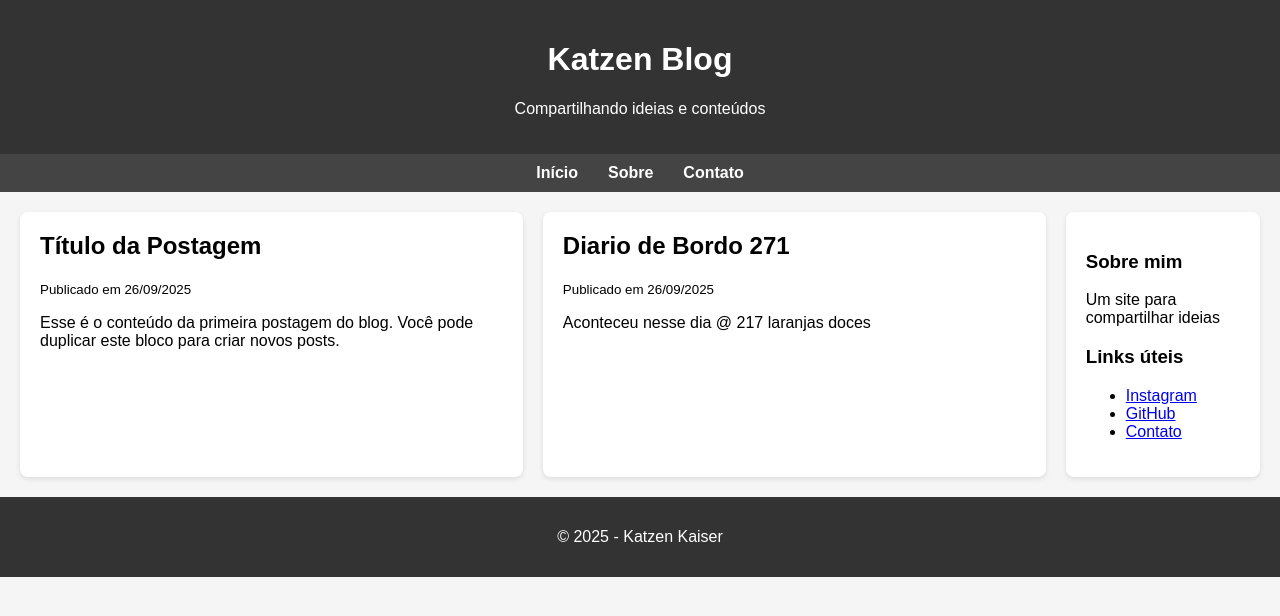
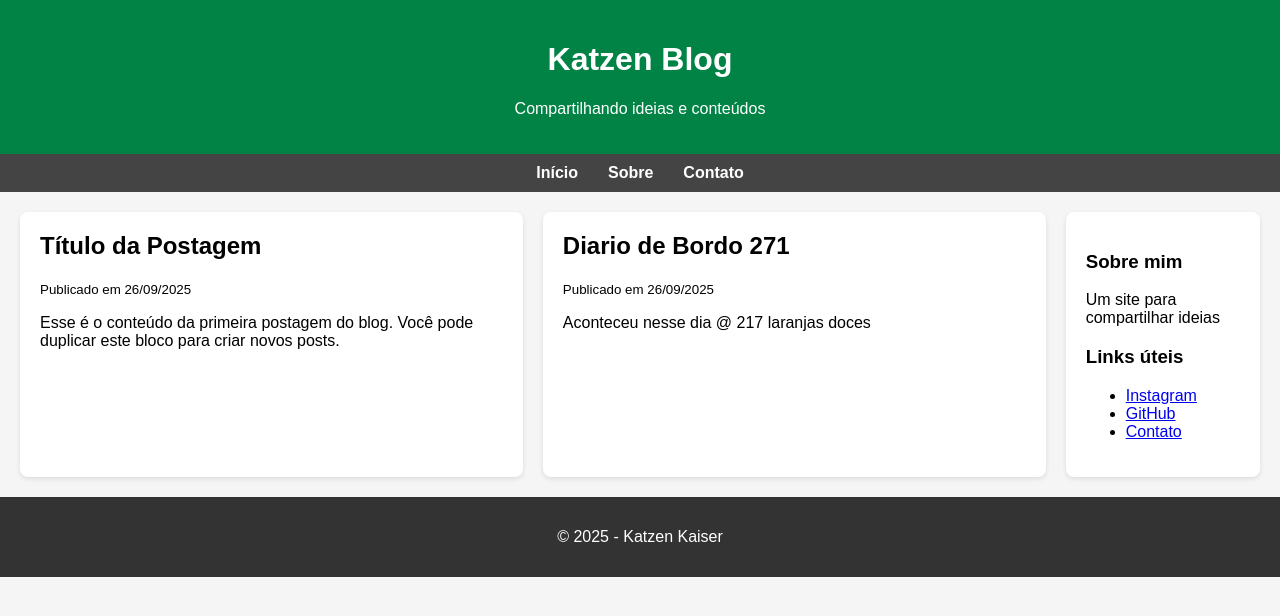
Before and after one commit to moisesalvescontact-hub/meusiteblog, a plain HTML site: page index.html in a window 1280 px wide. Drawn offline with Linux system fonts and the light colour scheme.

Commit message:
Update index.html

```diff
--- a/index.html
+++ b/index.html
@@ -3,7 +3,7 @@
 <head>
   <meta charset="UTF-8">
   <meta name="viewport" content="width=device-width, initial-scale=1.0">
-  <title>Meu Blog</title>
+  <title>Moisés Site</title>
   <style>
     body {
       font-family: Arial, sans-serif;
@@ -11,7 +11,7 @@
       background: #f5f5f5;
     }
     header {
-      background: #333;
+      background: #008345;
       color: #fff;
       padding: 20px;
       text-align: center;
```
